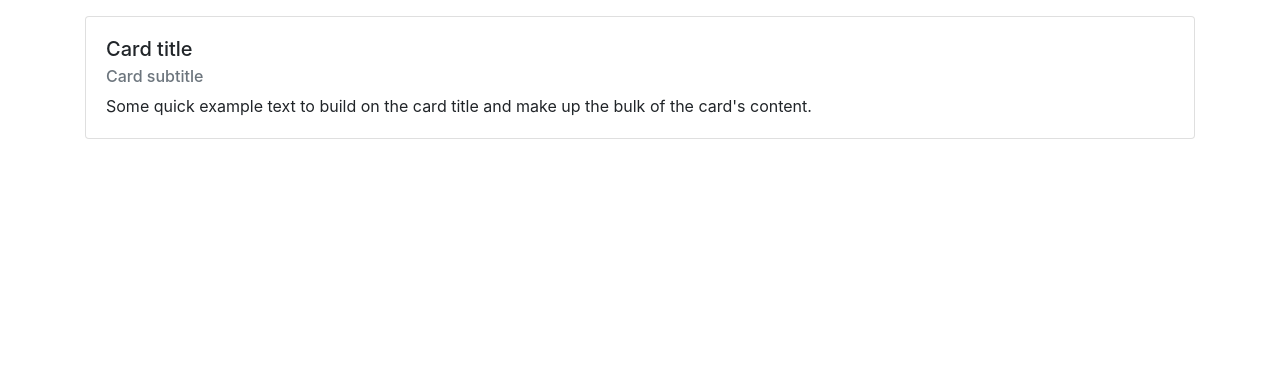
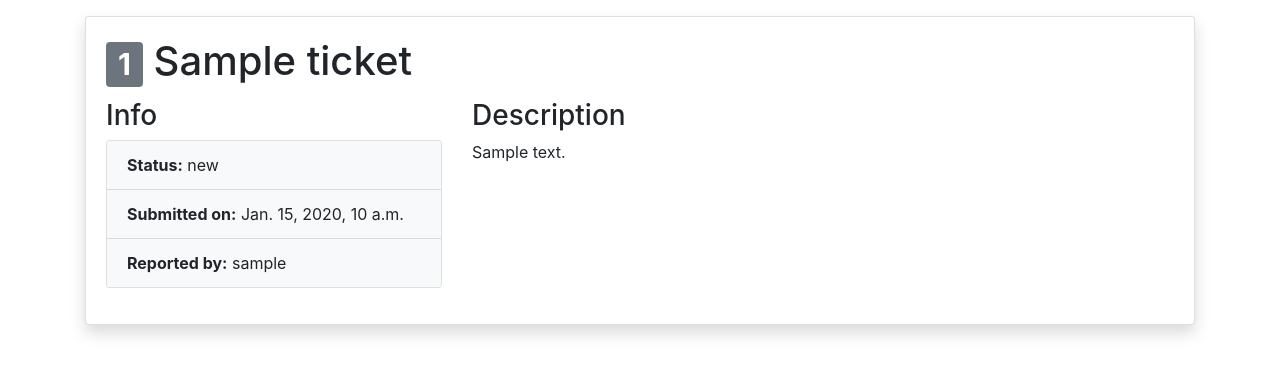
Before and after one commit to luisfff29/bugtracker, a Django app: page /ticket/1/ in a window 1280 px wide. Shown: the part 42-417 px from the top of the page. Run offline with Django 3.2, Linux system fonts and the light colour scheme; tables that the repository leaves empty hold one stand-in row (values such as "Sample post"); some libraries are stand-ins or nearby versions.

Commit message:
ticket detail css done

```diff
--- a/bug_ticket/views.py
+++ b/bug_ticket/views.py
@@ -20,7 +20,7 @@ def create_ticket(request):
         if form.is_valid():
             data = form.cleaned_data
             t = Ticket.objects.create(
-                title=data['title'], description=data['description'], user_filed=Author.objects.get(username=request.user.username))
+                title=data['title'], description=data['description'], status='New', user_filed=Author.objects.get(username=request.user.username))
         return HttpResponseRedirect(reverse('details', args=(t.id, )))
 
     form = CreateTicket()
@@ -32,7 +32,8 @@ def invalid_ticket(request):
 
 
 def details(request, id):
-    return render(request, 'details.html')
+    data = Ticket.objects.get(id=id)
+    return render(request, 'details.html', {'data': data})
 
 
 def edit(request, id):
--- a/templates/details.html
+++ b/templates/details.html
@@ -1,11 +1,25 @@
 <!DOCTYPE html>
 {% extends 'base.html' %}
 {% block body_block %}
-<div class="card">
+<div class="card shadow">
   <div class="card-body">
-    <h5 class="card-title">Card title</h5>
-    <h6 class="card-subtitle mb-2 text-muted">Card subtitle</h6>
-    <p class="card-text">Some quick example text to build on the card title and make up the bulk of the card's content.
+    <h1 class="card-title"><span class="badge badge-secondary">{{ data.id }}</span> {{ data.title }}</h1>
+    <div class='row'>
+      <div class='col-4'>
+        <h3>Info</h3>
+        <div class="card">
+          <ul class="list-group list-group-flush">
+            <li class="list-group-item bg-light"><b>Status:</b> {{ data.status }}</li>
+            <li class="list-group-item bg-light"><b>Submitted on:</b> {{ data.time }}</li>
+            <li class="list-group-item bg-light"><b>Reported by:</b> {{ data.user_filed }}</li>
+          </ul>
+        </div>
+      </div>
+      <div class='col-8'>
+        <h3>Description</h3>
+        <p class="card-text">{{ data.description }}
+      </div>
+    </div>
     </p>
   </div>
 </div>
```
